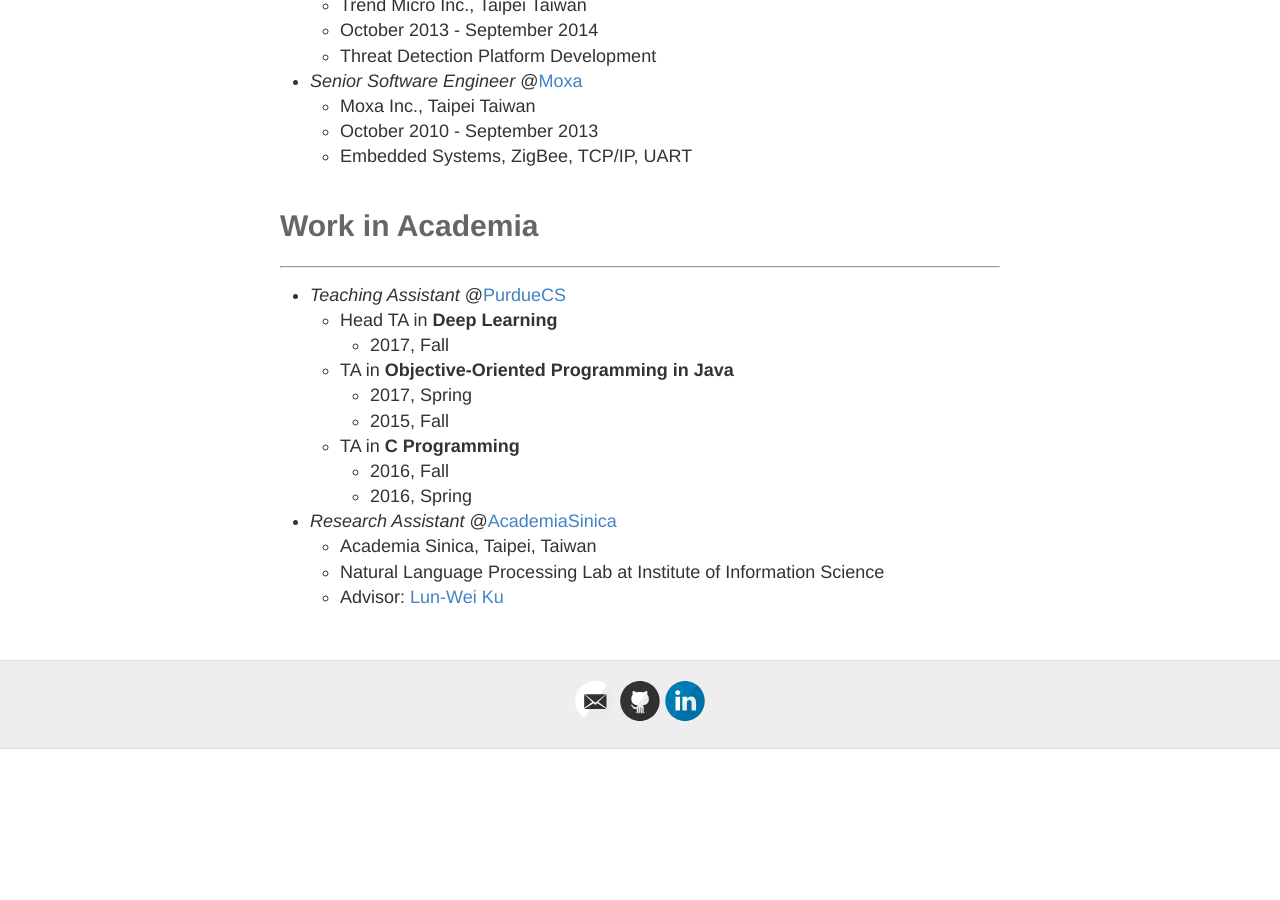
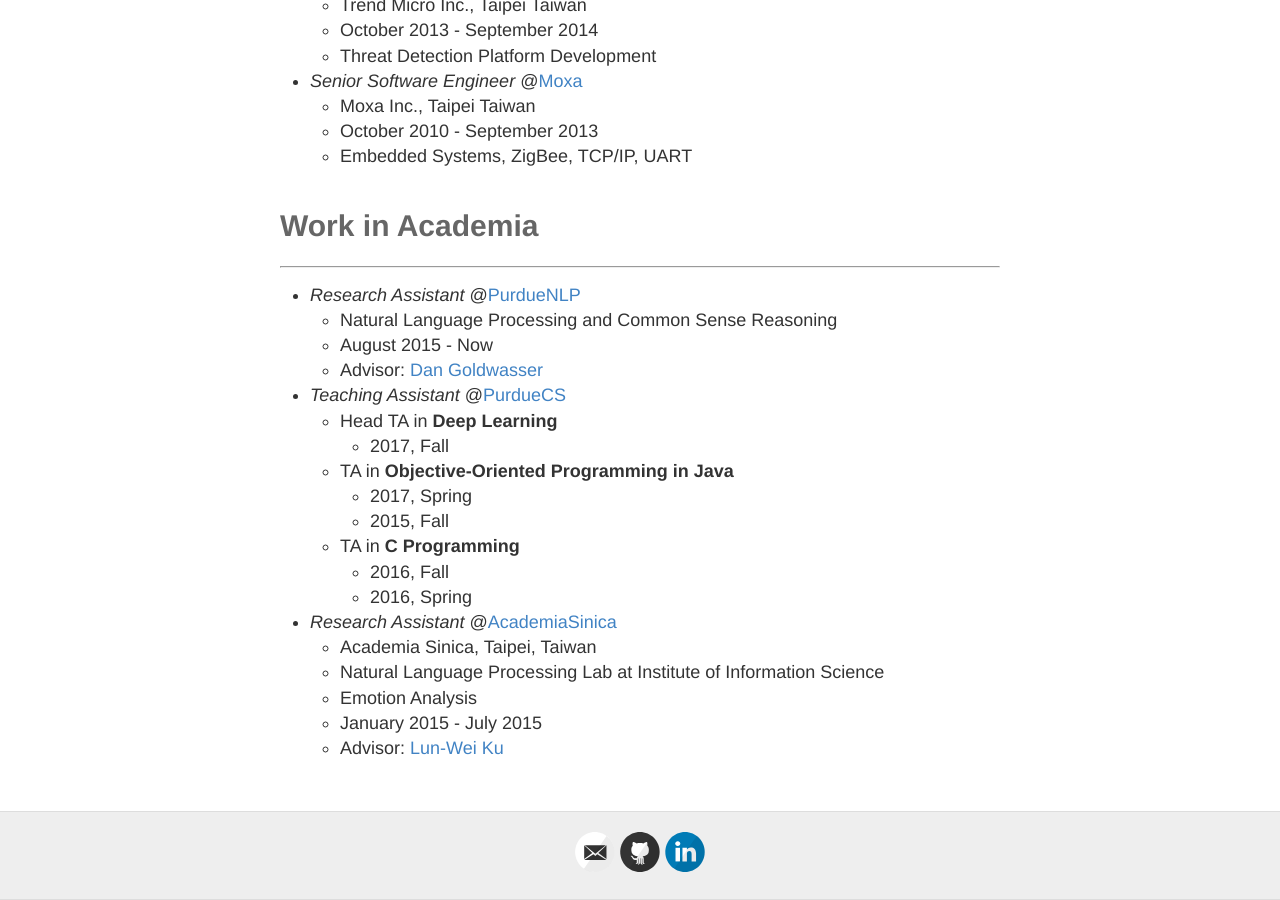
Before and after one commit to doug919/doug919.github.io, a Jekyll site: the page built from experience.md, in a window 1280 px wide and 900 px high, scrolled down 961 px. Built offline with Jekyll 4.4.1, drawn with Linux system fonts in a browser that asks for light colours; before the commit the page ends 1710 px from its top, so only the background shows below that.

Commit message:
update exp

```diff
--- a/experience.md
+++ b/experience.md
@@ -42,6 +42,10 @@
 
 # Work in Academia
 ---
+- *Research Assistant* @[PurdueNLP](https://www.cs.purdue.edu/homes/dgoldwas/)
+  - Natural Language Processing and Common Sense Reasoning
+  - August 2015 - Now
+  - Advisor: [Dan Goldwasser](https://www.cs.purdue.edu/homes/dgoldwas/)
 - *Teaching Assistant* @[PurdueCS](https://www.cs.purdue.edu/)
   - Head TA in **Deep Learning**
     - 2017, Fall
@@ -54,4 +58,6 @@
 - *Research Assistant* @[AcademiaSinica](http://www.iis.sinica.edu.tw/)
   - Academia Sinica, Taipei, Taiwan
   - Natural Language Processing Lab at Institute of Information Science
+  - Emotion Analysis
+  - January 2015 - July 2015
   - Advisor: [Lun-Wei Ku](http://www.iis.sinica.edu.tw/pages/lwku/index_en.html)
```
